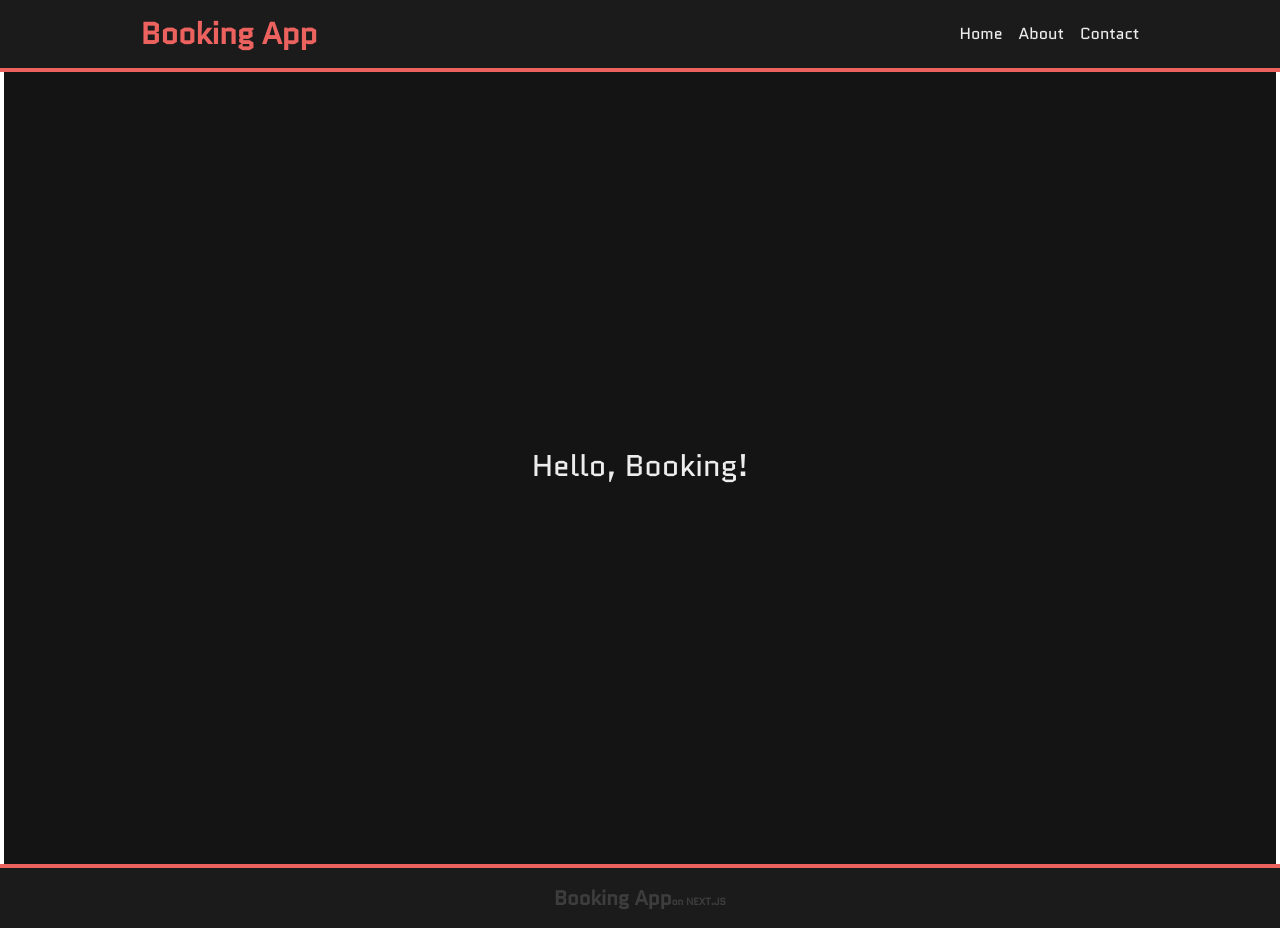
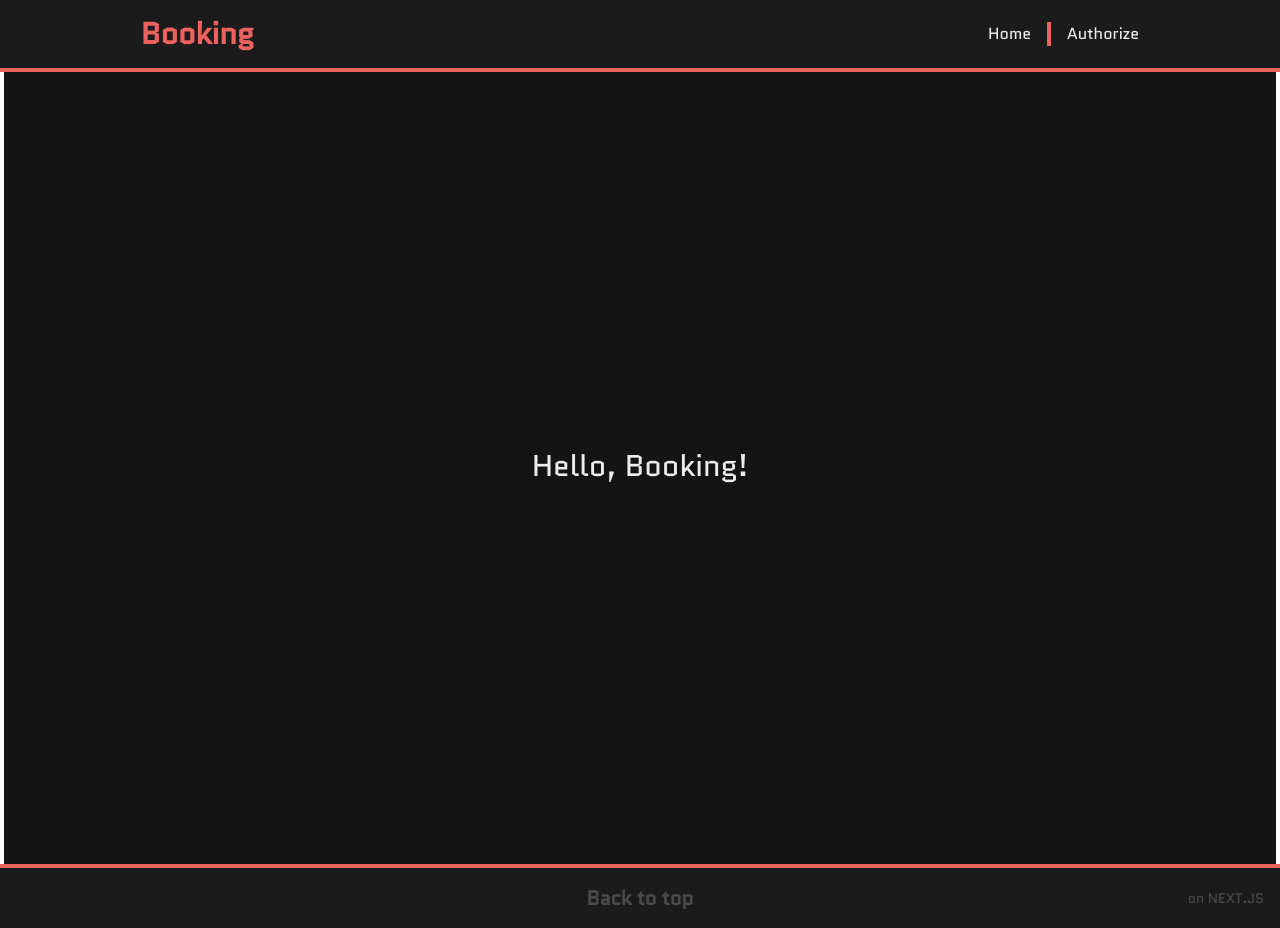
Before and after one commit to andrxpie/booking, a Next.js app: page / in a window 1280 px wide. Built offline with nearby package versions, Linux system fonts and the light colour scheme.

Commit message:
Misc header & footer changes.

```diff
--- a/app/globals.css
+++ b/app/globals.css
@@ -65,7 +65,7 @@
 }
 
 .nav-link {
-  @apply hover:text-[var(--accent)] transition-all duration-200;
+  @apply hover:text-[var(--accent)] transition-all duration-200 not-first:border-l-4 border-[var(--accent)] pl-4;
 }
 
 body {
--- a/components/footer.jsx
+++ b/components/footer.jsx
@@ -15,14 +15,14 @@ const Footer = () => {
 
   return (
     <footer className="bg-[var(--background-light)] border-t-4 border-[var(--accent)] p-4 z-50">
-      <div className="w-[80%] m-auto items-center">
+      <div className="grid grid-cols-3 items-center">
         <h1
-          className={`${quantico.variable} text-xl font-bold text-center text-[#3d3d3d] cursor-pointer select-none`}
+          className={`col-start-2 w-[fit-content] m-auto ${quantico.variable} text-xl font-bold text-center text-[#494949] cursor-pointer select-none`}
           onClick={handleScrollToTop}
         >
-          Booking App
-          <label className="text-[10px]">on NEXT.JS</label>
+          Back to top
         </h1>
+        <label className="text-[#494949] text-[14px] text-right">on NEXT.JS</label>
       </div>
     </footer>
   );
--- a/components/header.jsx
+++ b/components/header.jsx
@@ -15,18 +15,15 @@ const Header = () => {
           <h1
             className={`${quantico.variable} text-3xl font-bold text-[var(--accent)] select-none`}
           >
-            Booking App
+            Booking
           </h1>
         </a>
         <nav className="flex gap-4">
           <a href="/" className="nav-link">
             Home
           </a>
-          <a href="/about" className="nav-link">
-            About
-          </a>
-          <a href="/contact" className="nav-link">
-            Contact
+          <a href="/auth" className="nav-link">
+            Authorize
           </a>
         </nav>
       </div>
```
